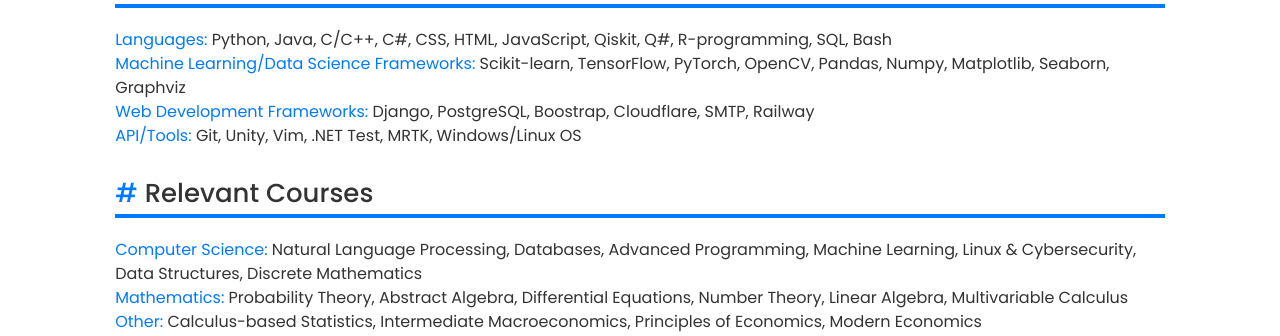
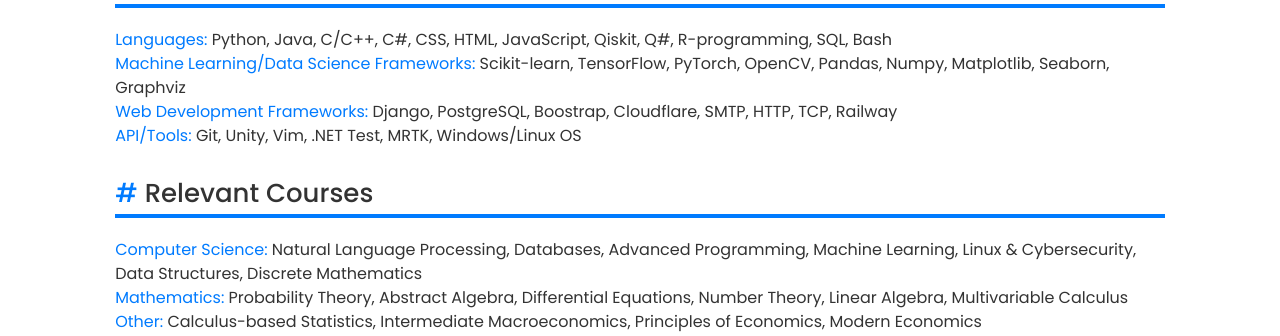
Before and after one commit to jaysonedu/Portfolio, a Django app: page /resume/ in a window 1280 px wide. Shown: the part 512-848 px from the top of the page. Run offline with Django 5.2, Linux system fonts and the light colour scheme; some libraries are stand-ins or nearby versions.

Commit message:
added experiences

```diff
--- a/resume/templates/resume/download.html
+++ b/resume/templates/resume/download.html
@@ -14,7 +14,7 @@
         <p>
             <span>Languages: </span>Python, Java, C/C++, C#, CSS, HTML, JavaScript, Qiskit, Q#, R-programming, SQL, Bash<br>
             <span>Machine Learning/Data Science Frameworks: </span>Scikit-learn, TensorFlow, PyTorch, OpenCV, Pandas, Numpy, Matplotlib, Seaborn, Graphviz<br>
-            <span>Web Development Frameworks: </span>Django, PostgreSQL, Boostrap, Cloudflare, SMTP, Railway<br>
+            <span>Web Development Frameworks: </span>Django, PostgreSQL, Boostrap, Cloudflare, SMTP, HTTP, TCP, Railway<br>
             <span>API/Tools: </span>Git, Unity, Vim, .NET Test, MRTK, Windows/Linux OS<br>
         </p>
 
```
